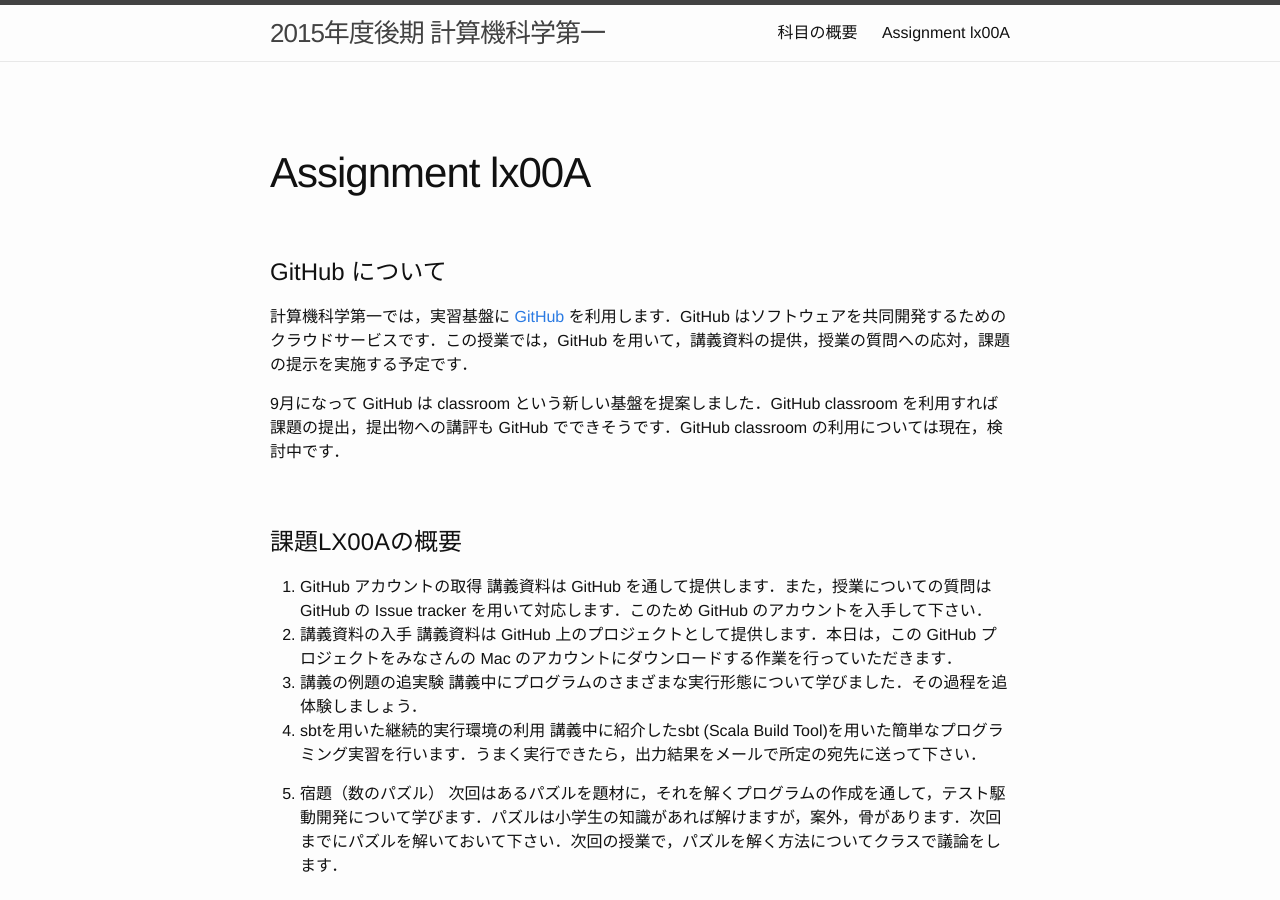
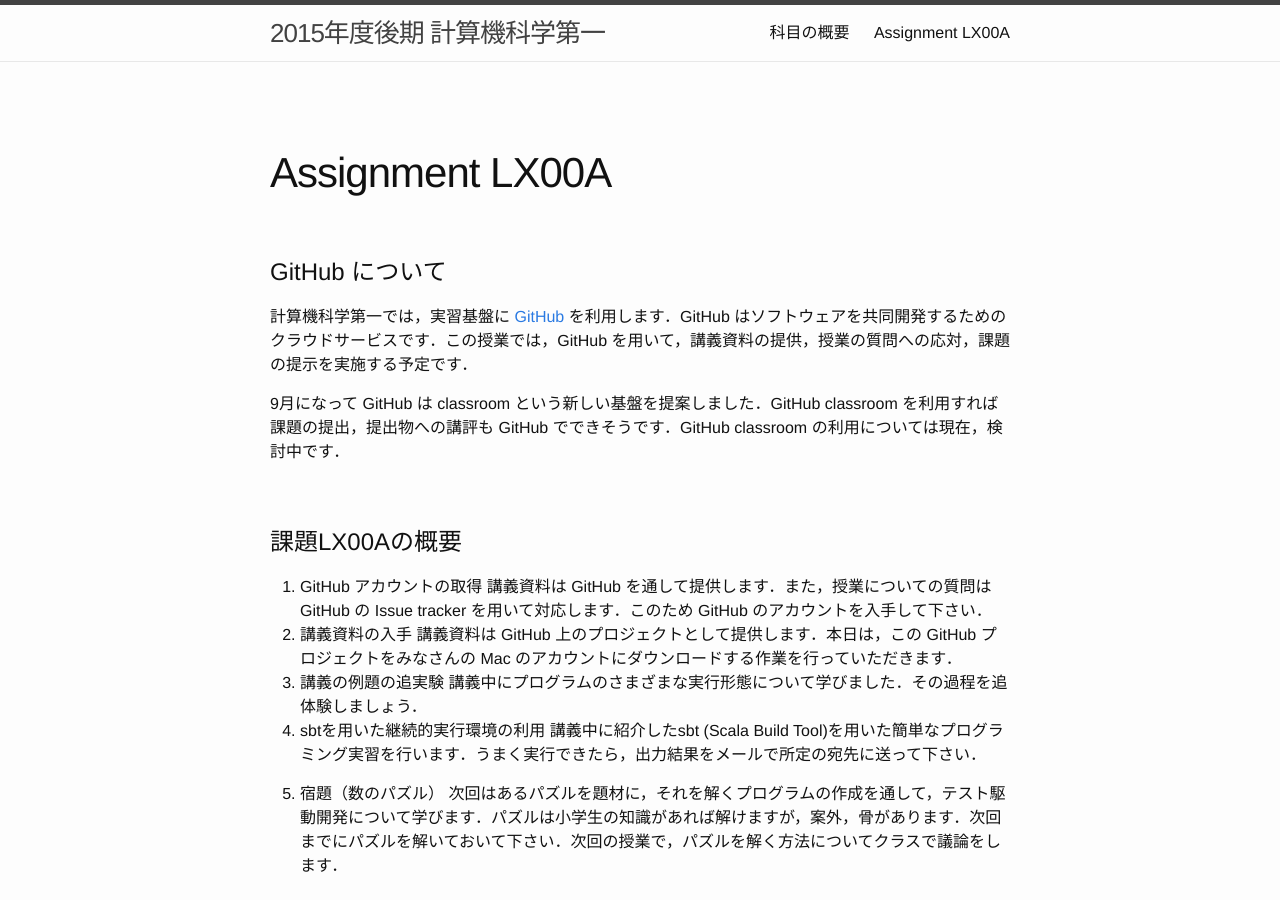
Before and after one commit to titech-is-cs115/lecture, a Jekyll site: the page built from assignments/lx00a.md, in a window 1280 px wide and 900 px high. Built offline with Jekyll 4.4.1, drawn with Linux system fonts in a browser that asks for light colours; nearby versions of some CDN libraries; library files that are not in the unit come from our copies; comment, search, counter and statistics services are not loaded.

Commit message:
Minor update

```diff
--- a/assignments/lx00a.md
+++ b/assignments/lx00a.md
@@ -1,5 +1,5 @@
 ---
-title: Assignment lx00A
+title: Assignment LX00A
 layout: page
 ---
 
```
